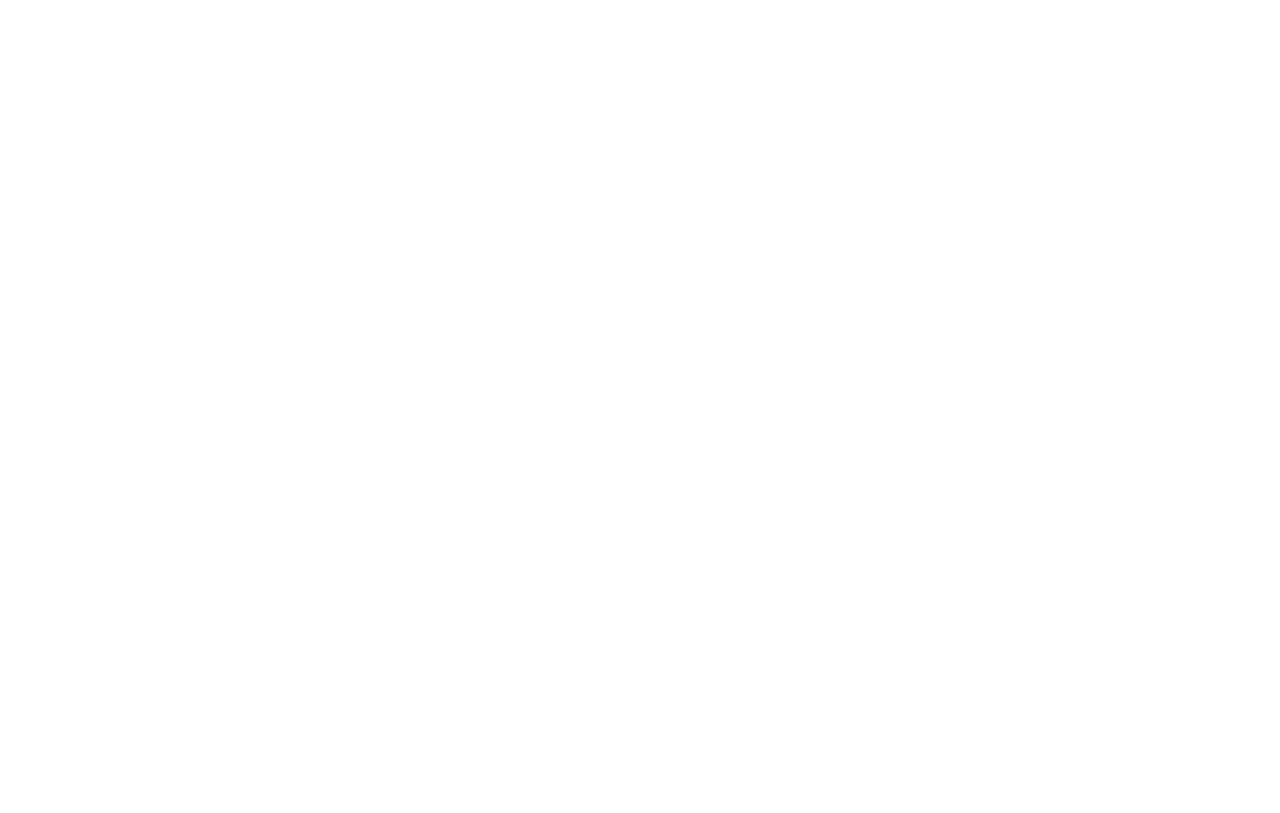
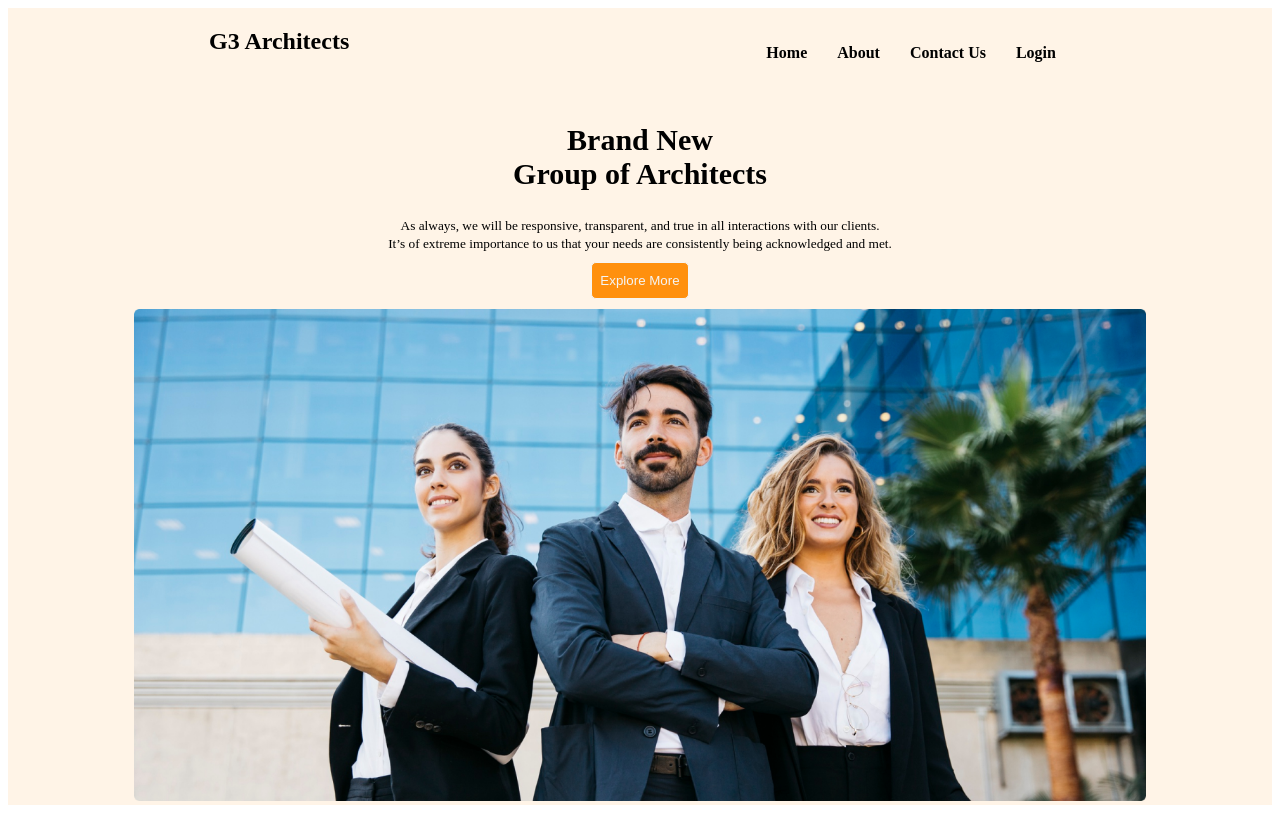
Before and after one commit to shorna1999/g3-architects, a plain HTML site: page index.html in a window 1280 px wide. Drawn offline with Linux system fonts and the light colour scheme.

Commit message:
2nd commit

```diff
--- a/index.html
+++ b/index.html
@@ -9,5 +9,37 @@
 </head>
 <body>
 
+                 <!----------------header section---------------->
+
+    <header>
+                <!---------------------header nav------------------>
+        <nav>
+            <div class="nav-div-1">
+                <h2>G3 Architects</h2>
+            </div>
+            <div class="nav-div-2">
+                <h4>Home</h4>
+                <h4>About</h4>
+                <h4>Contact Us </h4>
+                <h4>Login</h4>
+            </div>
+        </nav>
+                 <!-----------------header section-1---------------->
+        <section class="header-section-1">
+             <h1 class="header-section-1-h1">Brand New <br>
+                Group of Architects</h1>
+                <small>As always, we will be responsive, transparent, and true in all interactions with our clients. <br> It’s of extreme importance to us that your needs are consistently being acknowledged and met.</small> <br>
+                <button class="explor-btn">Explore More</button>
+        </section>
+        <section class="header-section-2">
+            <img src="images/banner.png" alt="" width="80%">
+        </section>
+    </header>
+
+                <!---------------------main section------------------->
+
+   <main>
+
+   </main>
 </body>
 </html>
--- a/style.css
+++ b/style.css
@@ -0,0 +1,61 @@
+                        /************************header section*************************/
+
+
+header{
+    background-color: #fff4e7;
+    width: 100%;
+}
+nav{
+    display: flex;
+    justify-content: space-around;
+}
+.nav-div-2{
+    display: flex;
+}
+.header-section-1{
+    text-align: center;
+}
+
+.header-section-1-h1{
+    font-size: 30px;
+    font-weight: bolder;
+}
+.explor-btn{
+    padding: 10px 8px;
+    margin: 10px;
+    border: 1px solid whitesmoke;
+    border-radius: 5px;
+    background-color: #ff900e;
+    color: whitesmoke;
+}
+.header-section-2{
+    text-align: center;
+}
+
+
+
+
+
+                 /****************************media query for small device*************************/
+
+ @media only screen and (max-width:576px) {
+.nav-div-2{
+    flex-direction: column;
+}
+h4{
+
+}
+nav{
+    text-align: center;
+}
+}
+
+
+
+                /*******************************media query for large device***************************/
+
+@media only screen and (min-width:577px)  {
+    h4{
+        padding: 15px;
+    }
+}
```
